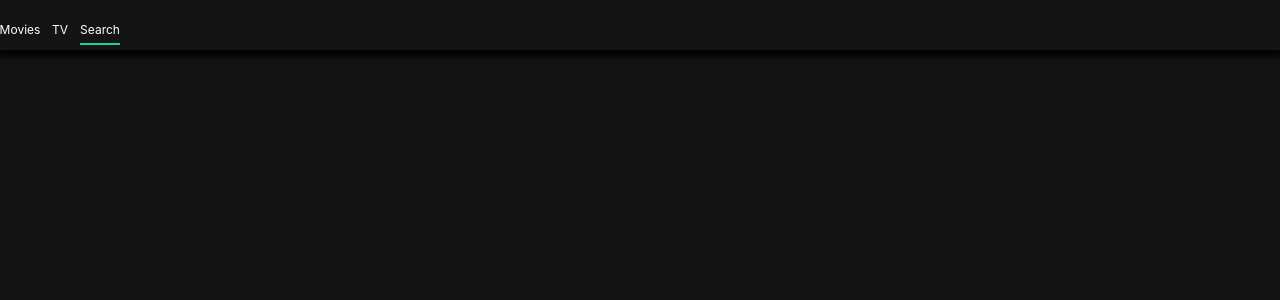
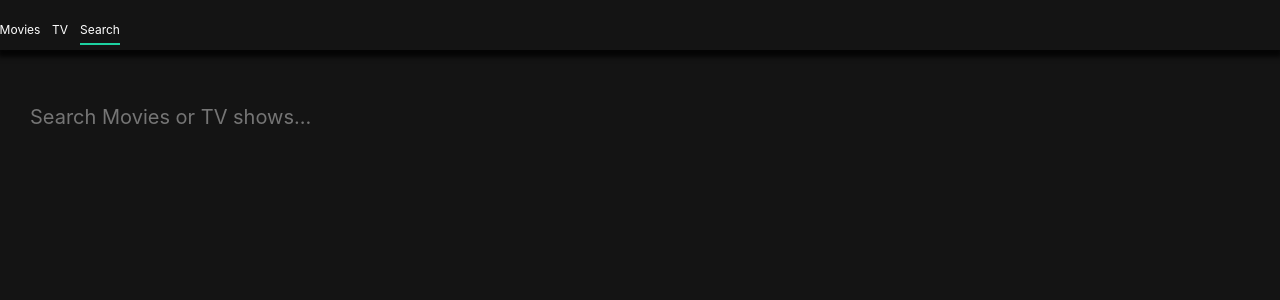
Before and after one commit to devfrankkim/chillhub, a React (Create React App) app: page /search in a window 1280 px wide. Shown: the top 300 px of the page. Built offline with nearby package versions, Linux system fonts and the light colour scheme; no server answers.

Commit message:
search presenter fixed

```diff
--- a/src/Components/Section.js
+++ b/src/Components/Section.js
@@ -4,7 +4,7 @@
 
 const Container = styled.div`
   :not(:last-child) {
-    margin-bottom: 25px;
+    margin-bottom: 55px;
   }
 `;
 
--- a/src/Routes/Search/SearchContainer.js
+++ b/src/Routes/Search/SearchContainer.js
@@ -11,11 +11,24 @@
     error: null
   };
 
-  handleSubmit = () => {
+  handleSubmit = event => {
+    event.preventDefault();
     const { searchTerm } = this.state;
     if (searchTerm !== "") {
       this.searchByTerm(searchTerm);
     }
+  };
+
+  updateTerm = event => {
+    // console.log(event);
+    const {
+      target: { value }
+    } = event;
+    // console.log(value);
+    this.setState({
+      searchTerm: value
+    });
+    // event.preventDefault();
   };
 
   searchByTerm = async () => {
@@ -42,10 +55,11 @@
       <SearchPresenter
         movieResults={movieResults}
         tvResults={tvResults}
-        searchTerm={searchTerm}
         loading={loading}
         error={error}
+        searchTerm={searchTerm}
         handleSubmit={this.handleSubmit}
+        updateTerm={this.updateTerm}
       />
     );
   }
--- a/src/Routes/Search/SearchPresenter.js
+++ b/src/Routes/Search/SearchPresenter.js
@@ -1,6 +1,25 @@
 import React from "react";
 import PropTypes from "prop-types";
 import styled from "styled-components";
+import Section from "Components/Section";
+import Loader from "Components/Loader";
+
+const Container = styled.div`
+  padding: 5px 10px 10px 30px;
+`;
+
+const Form = styled.form`
+  margin-bottom: 50px;
+  width: 100%;
+`;
+
+// form에서는 submit 이벤트를 차단한다.
+
+const Input = styled.input`
+  all: unset;
+  font-size: 20px;
+  width: 100%;
+`;
 
 const SearchPresenter = ({
   movieResults,
@@ -8,8 +27,41 @@
   searchTerm,
   loading,
   error,
-  handleSubmit
-}) => null;
+  handleSubmit,
+  updateTerm
+}) => (
+  <Container>
+    <Form onSubmit={handleSubmit}>
+      <Input
+        placeholder="Search Movies or TV shows..."
+        value={searchTerm}
+        onChange={updateTerm}
+      ></Input>
+    </Form>
+    {loading ? (
+      <Loader />
+    ) : (
+      <>
+        {movieResults && movieResults.length > 0 && (
+          <Section title="Movie Results">
+            {movieResults.map(movie => (
+              <span key={movie.id}>{movie.title}</span>
+            ))}
+          </Section>
+        )}
+        {tvResults && tvResults.length > 0 && (
+          <Section title="TV Results">
+            {tvResults.map(tv => (
+              <span key={tv.id}>{tv.name}</span>
+            ))}
+          </Section>
+        )}
+      </>
+    )}
+  </Container>
+);
+// handleSubmit은 searchTerm과 search들을 찾는다.
+// input을 제어할 수 있어야 한다. => (value)
 
 SearchPresenter.propTypes = {
   movieResults: PropTypes.array,
@@ -17,7 +69,8 @@
   searchTerm: PropTypes.string,
   loading: PropTypes.bool.isRequired,
   error: PropTypes.string,
-  handleSubmit: PropTypes.func.isRequired
+  handleSubmit: PropTypes.func.isRequired,
+  updateTerm: PropTypes.func.isRequired
 };
 
 export default SearchPresenter;
--- a/src/Routes/TV/TVpresenter.js
+++ b/src/Routes/TV/TVpresenter.js
@@ -15,17 +15,24 @@
     <Container>
       {topRated && topRated.length > 0 && (
         <Section title="Top Rated Shows">
-          {topRated.map(show => show.name)}
+          {topRated.map(show => (
+            <span key={show.id}>{show.name}</span>
+          ))}
         </Section>
       )}
+
       {popular && popular.length > 0 && (
         <Section title="Popular Shows">
-          {popular.map(show => show.name)}
+          {popular.map(show => (
+            <span key={show.id}>{show.name}</span>
+          ))}
         </Section>
       )}
       {airingToday && airingToday.length > 0 && (
         <Section title="airingToday Shows">
-          {airingToday.map(show => show.name)}
+          {airingToday.map(show => (
+            <span key={show.id}>{show.name}</span>
+          ))}
         </Section>
       )}
     </Container>
--- a/src/api.js
+++ b/src/api.js
@@ -7,8 +7,6 @@
     language: "en-US"
   }
 });
-
-api.get("tv/popular");
 
 export const moviesApi = {
   nowPlaying: () => api.get("movie/now_playing"),
```
Also changed, not shown: src/Components/Error.js (added), 1 other file (tests, documents, lock files or other folders).
